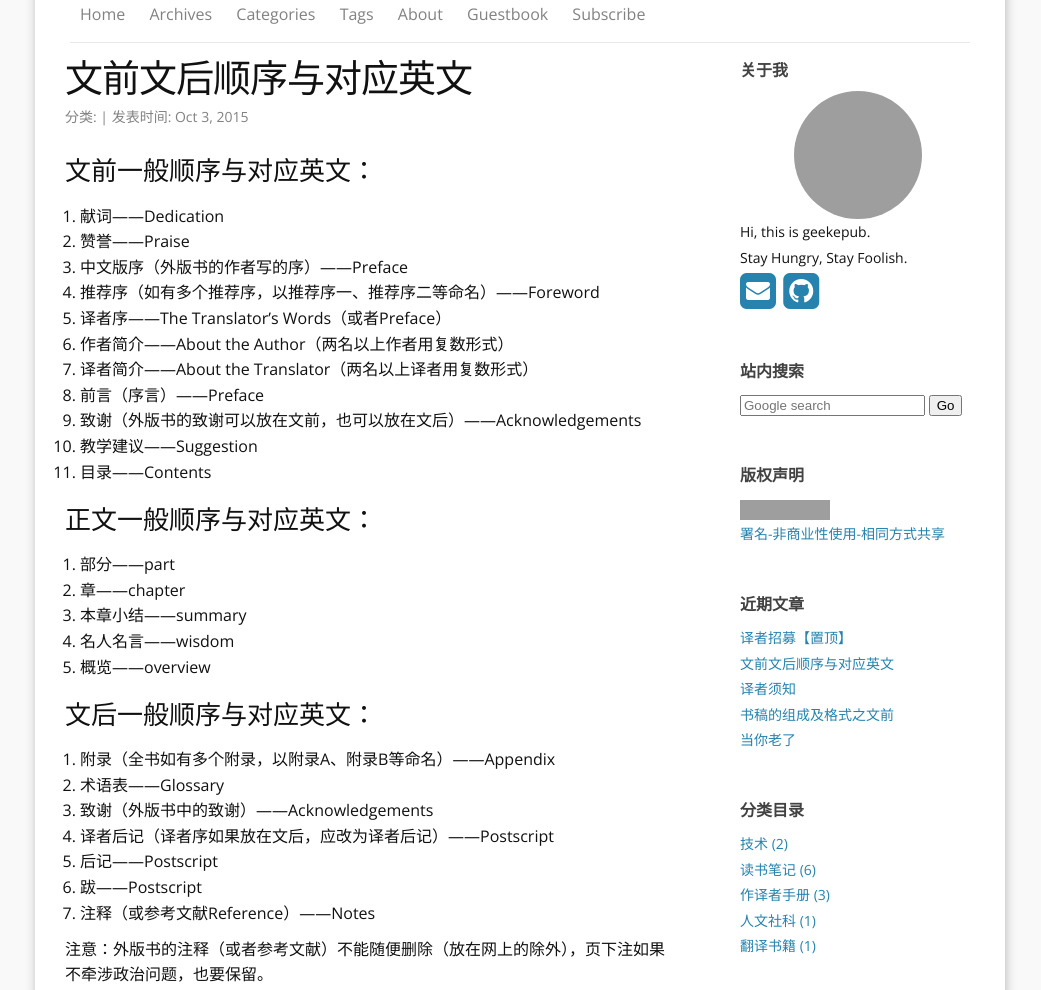
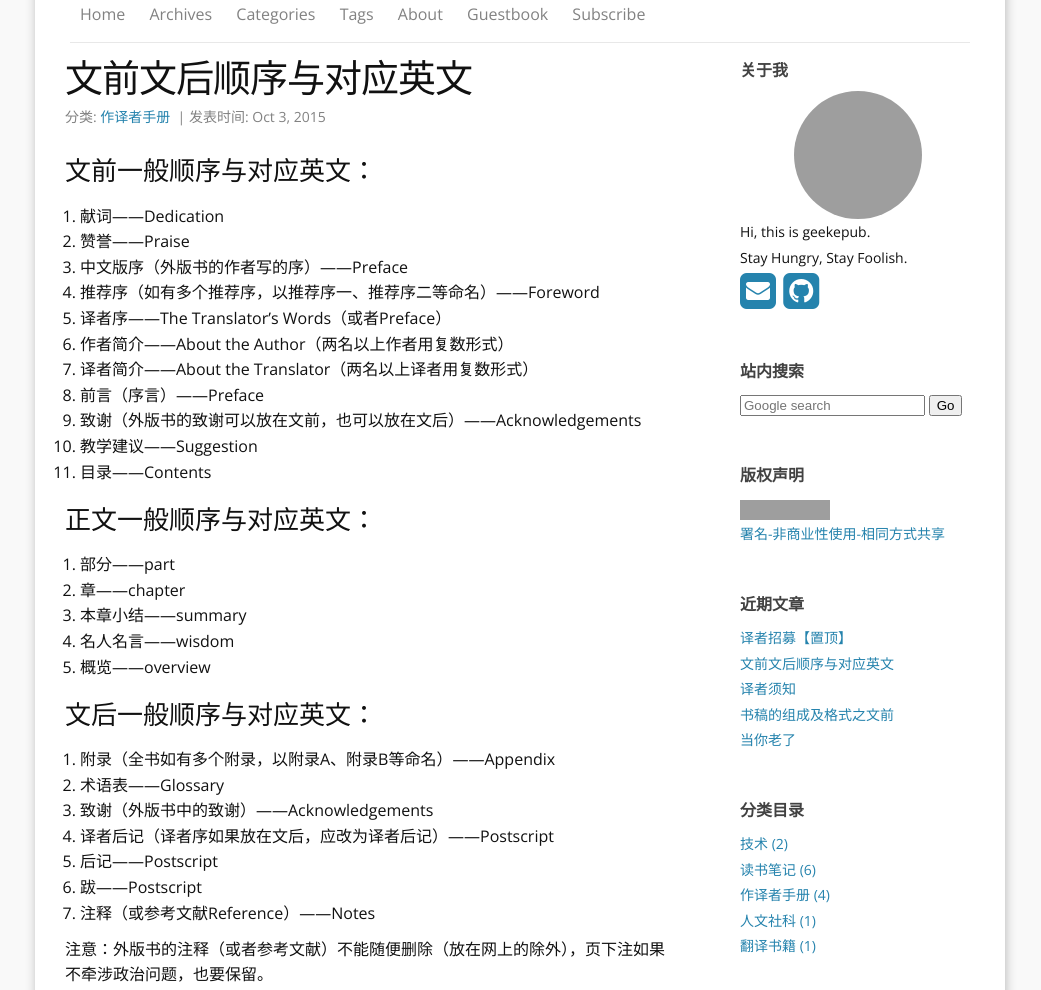
Before and after one commit to geekepub/geekepub.github.io, a Jekyll site: the page built from _posts/2015-10-03-文前文后顺序与对应英文.md, in a window 1280 px wide. Shown: the part 177-1167 px from the top of the page, without its empty margins (120-1161 px from the left). Built offline with Jekyll 4.4.1, drawn with Linux system fonts in a browser that asks for light colours; nearby versions of some CDN libraries; comment, search, counter and statistics services are not loaded; grey boxes are pictures that could not be loaded.

Commit message:
Update 2015-10-03-文前文后顺序与对应英文.md

```diff
--- a/_posts/2015-10-03-文前文后顺序与对应英文.md
+++ b/_posts/2015-10-03-文前文后顺序与对应英文.md
@@ -1,6 +1,7 @@
 ---
 layout: post
 title: 文前文后顺序与对应英文
+category: 作译者手册
 comments: true
 ---
 
@@ -17,6 +18,8 @@ comments: true
 9. 致谢（外版书的致谢可以放在文前，也可以放在文后）——Acknowledgements
 10.	教学建议——Suggestion
 11.	目录——Contents
+
+<!-- more -->
 
 ### 正文一般顺序与对应英文：
 
```
